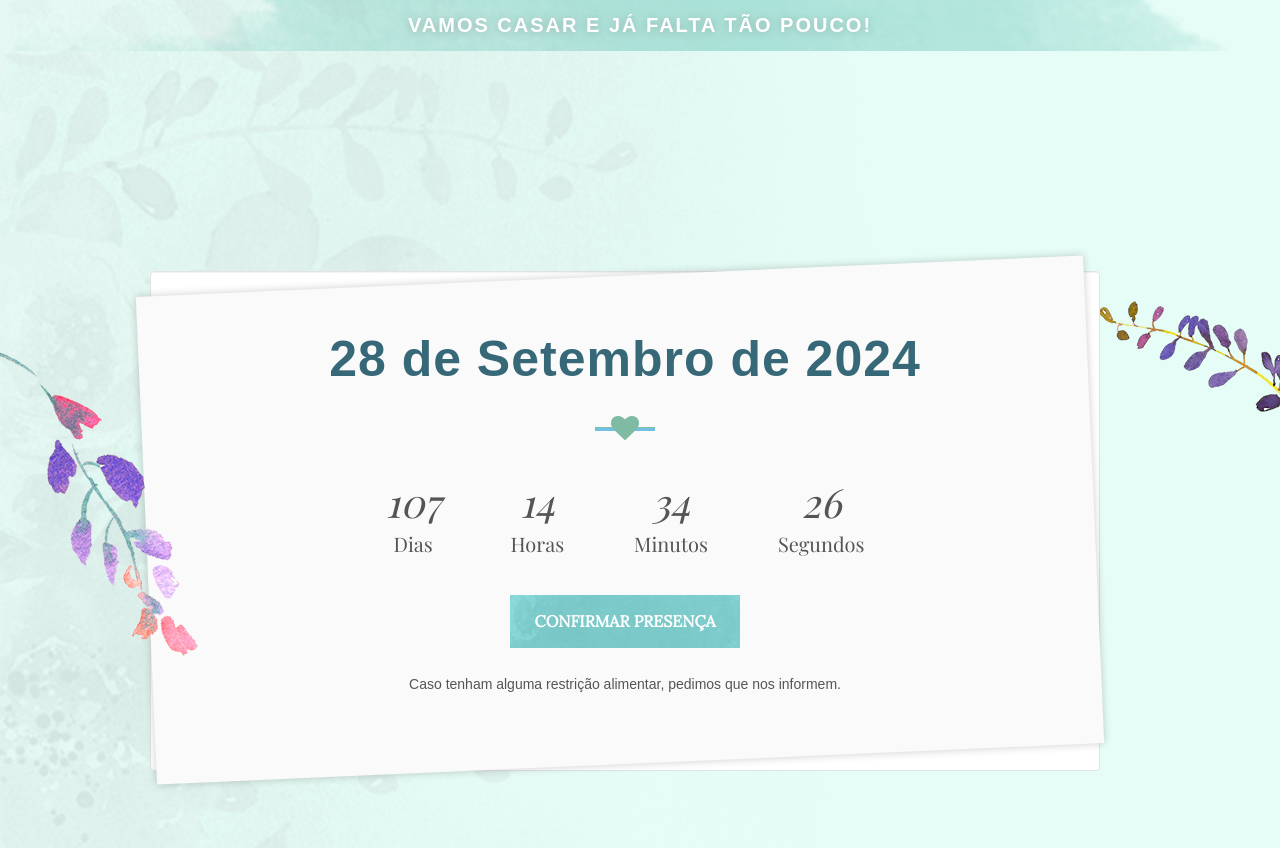
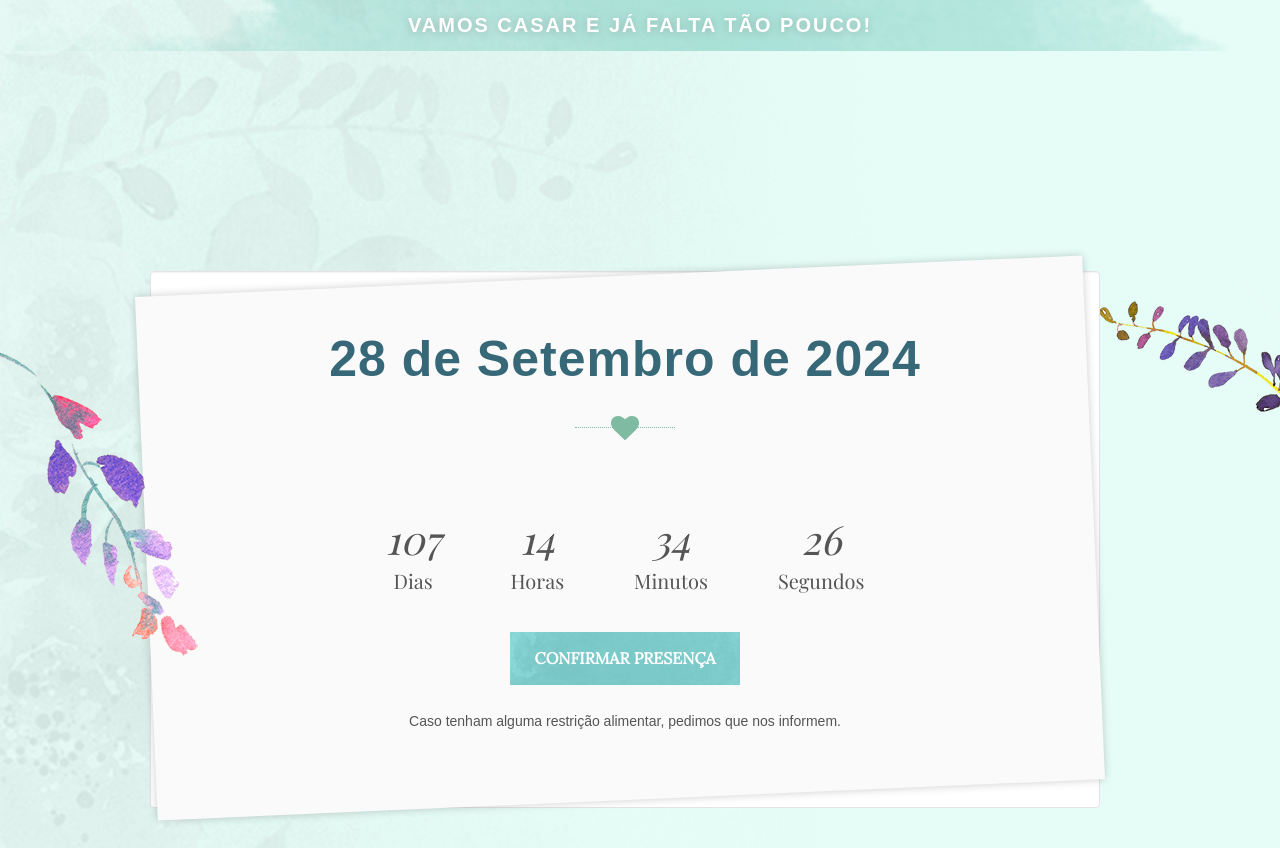
Before and after one commit to RicardoVilaca/Wedding, a Django app: page / in a window 1280 px wide. Shown: the part 617-1465 px from the top of the page. Run offline with Django 5.2, Linux system fonts and the light colour scheme; some libraries are stand-ins or nearby versions; some web fonts are replaced.

Commit message:
Dash on the heart fixed

```diff
--- a/main/static/css/custom.css
+++ b/main/static/css/custom.css
@@ -130,13 +130,6 @@
 
 .section-heading h2 {
     font-size: 2.5em;
-}
-
-.section-heading .hr {
-    width: 60px;
-    height: 4px;
-    background-color: #72C1E4;
-    margin: 20px auto;
 }
 
 .section-subheading {
@@ -682,7 +675,6 @@
     }
 
     .section-heading .hr {
-        width: 40px;
         height: 3px;
     }
 }
@@ -785,13 +777,6 @@
     font-size: 2.5em; /* Tamanho da fonte ajustado para a versão desktop */
 }
 
-.section-heading .hr {
-    width: 60px;
-    height: 4px;
-    background-color: #72C1E4;
-    margin: 20px auto;
-}
-
 /* Ajustes de layout responsivo */
 @media (max-width: 767px) {
     .row {
@@ -815,11 +800,6 @@
 
     .section-heading h2 {
         font-size: 2em; /* Tamanho da fonte ajustado para a versão mobile */
-    }
-
-    .section-heading .hr {
-        width: 40px;
-        height: 3px;
     }
 }
 
```
